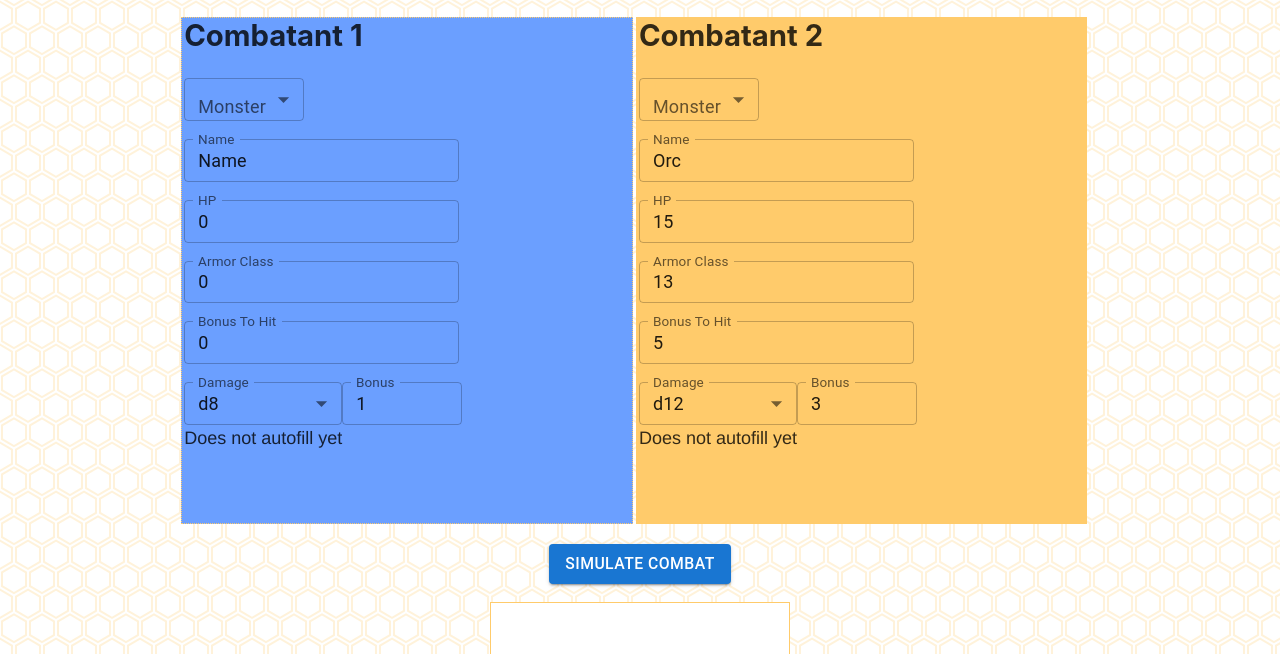
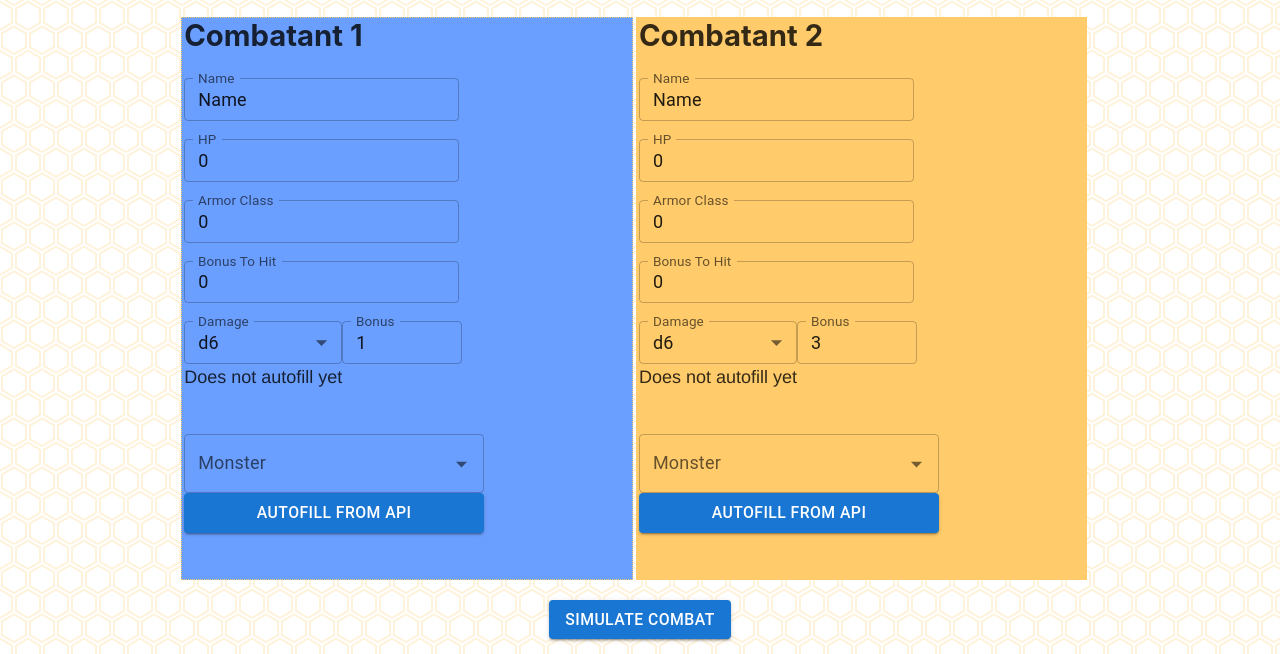
Before and after one commit to boosterlong/resume-portfolio, a Gatsby site: page /dndsim in a window 1280 px wide. Shown: the part 82-736 px from the top of the page. Built offline with nearby package versions, Linux system fonts and the light colour scheme; Gatsby itself is replaced by a stand-in of ours; no server answers.

Commit message:
Added entire list of possible monsters to autocomplete.

```diff
--- a/src/components/dndfunctions.js
+++ b/src/components/dndfunctions.js
@@ -83,6 +83,8 @@ export async function assignCombatant1Stats(link) {
   damagebonus.value = Math.floor(((jsonResult.strength - 10) / 2));
 }
 
+
+
 export async function assignCombatant2Stats(link) {
   const response = await fetch(link);
   const jsonResult = await response.json();
--- a/src/pages/dndsim.js
+++ b/src/pages/dndsim.js
@@ -7,7 +7,7 @@ import Button from '@mui/material/Button';
 import Layout from "../components/layout"
 import Seo from "../components/seo"
 import { simulate, assignCombatant1Stats, assignCombatant2Stats } from "../components/dndfunctions"
-import { MenuItem, Select } from "@mui/material";
+import { MenuItem, Select, TextField, Autocomplete } from "@mui/material";
 
 
 export default function SecondPage() {
@@ -16,29 +16,41 @@ export default function SecondPage() {
   const [monster1, setMonster1] = React.useState('')
 
   const pickMonster1 = (event) => {
-    setMonster1(event.target.value);
-    const target = `https://www.dnd5eapi.co/api/monsters/${event.target.value}`
+    setMonster1(event);
+    const target = `https://www.dnd5eapi.co/api/monsters/${event.value}`
     assignCombatant1Stats(target)
   }
 
   const [monster2, setMonster2] = React.useState('')
 
   const pickMonster2 = (event) => {
-    setMonster2(event.target.value);
-    const target = `https://www.dnd5eapi.co/api/monsters/${event.target.value}`
+    setMonster2(event);
+    const target = `https://www.dnd5eapi.co/api/monsters/${event.value}`
     assignCombatant2Stats(target)
   }
 
-  const [dice1, setDice1] = React.useState(8);
+  const [dice1, setDice1] = React.useState(6);
 
   const handleChange = (event) => {
     setDice1(event.target.value);
   };
-  const [dice2, setDice2] = React.useState(12);
+  const [dice2, setDice2] = React.useState(6);
 
   const handleChange2 = (event) => {
     setDice2(event.target.value);
   };
+
+  var monsterList = [];
+
+  async function getMonsterList() {
+    const response = await fetch(`https://www.dnd5eapi.co/api/monsters/`);
+    const jsonResult = await response.json();
+    for (let i = 0; i < jsonResult.results.length; i++) {
+      monsterList.push(jsonResult.results[i].index)
+    }
+  }
+
+  getMonsterList()
 
 
   return (
@@ -49,26 +61,6 @@ export default function SecondPage() {
         <div className="column" style={{backgroundColor:'#6B9FFF'}}>
           <h2>Combatant 1</h2>
           <form>
-            <FormControl sx={{ minWidth: 120 }} style={{marginBottom:'1rem'}}>
-              <InputLabel htmlFor="Monster1">
-                Monster
-              </InputLabel>
-              <Select
-              labelId="Monster1"
-              value={monster1}
-              label="Monster"
-              onChange={pickMonster1}
-              size="small"
-              id="Monster1"
-              >
-              <MenuItem value={'guard'}>Guard</MenuItem>
-              <MenuItem value={'orc'}>Orc</MenuItem>
-              <MenuItem value={'adult-red-dragon'}>Adult Red Dragon</MenuItem>
-              <MenuItem value={'cultist'}>Cultist</MenuItem>
-              <MenuItem value={'bandit'}>Bandit</MenuItem>
-              </Select>
-            </FormControl>
-            <br />
             <FormControl style={{marginBottom:'1rem'}}>
               <InputLabel
                 htmlFor="combatant1">
@@ -156,6 +148,18 @@ export default function SecondPage() {
                 defaultValue="1"
                 size="small" />
             </FormControl>
+            <br />
+            <FormControl style={{marginBottom:'1rem'}}>
+            <Autocomplete
+              id="monster1"
+              options={monsterList}
+              sx={{ width: 300 }}
+              renderInput={(params) => <TextField {...params} label="Monster" />}
+            />
+            <Button variant="contained" onClick={() => pickMonster1(document.getElementById('monster1'))}>
+              Autofill from API
+            </Button>
+            </FormControl>
           </form>
         </div>
 
@@ -164,26 +168,6 @@ export default function SecondPage() {
       <div className="column" style={{backgroundColor:'#FFCB6B'}}>
         <h2>Combatant 2</h2>
         <form>
-          <FormControl sx={{ minWidth: 120 }} style={{marginBottom:'1rem'}}>
-              <InputLabel htmlFor="Monster2">
-                Monster
-              </InputLabel>
-              <Select
-              labelId="Monster2"
-              value={monster2}
-              label="Monster"
-              onChange={pickMonster2}
-              size="small"
-              id="Monster1"
-              >
-              <MenuItem value={'guard'}>Guard</MenuItem>
-              <MenuItem value={'orc'}>Orc</MenuItem>
-              <MenuItem value={'adult-red-dragon'}>Adult Red Dragon</MenuItem>
-              <MenuItem value={'cultist'}>Cultist</MenuItem>
-              <MenuItem value={'bandit'}>Bandit</MenuItem>
-              </Select>
-            </FormControl>
-            <br />
             <FormControl style={{marginBottom:'1rem'}}>
               <InputLabel
                 htmlFor="combatant2">
@@ -193,7 +177,7 @@ export default function SecondPage() {
                 label="Name"
                 id="combatant2"
                 name="combatant2"
-                defaultValue="Orc"
+                defaultValue="Name"
                 size="small"
               />
             </FormControl>
@@ -207,7 +191,7 @@ export default function SecondPage() {
                 type="number"
                 id="combatant2hp"
                 name="combatant2hp"
-                defaultValue="15"
+                defaultValue="0"
                 size="small"/>
             </FormControl>
             <br />
@@ -221,7 +205,7 @@ export default function SecondPage() {
                 type="number"
                 id="combatant2ac"
                 name="combatant2ac"
-                defaultValue="13"
+                defaultValue="0"
                 size="small"/>
             </FormControl>
             <br />
@@ -234,7 +218,7 @@ export default function SecondPage() {
                 type="number"
                 id="combatant2bab"
                 name="combatant2bab"
-                defaultValue="5"
+                defaultValue="0"
                 size="small" />
             </FormControl>
             <br />
@@ -270,6 +254,18 @@ export default function SecondPage() {
                 defaultValue="3"
                 size="small" />
             </FormControl>
+            <br />
+            <FormControl style={{marginBottom:'1rem'}}>
+            <Autocomplete
+              id="monster2"
+              options={monsterList}
+              sx={{ width: 300 }}
+              renderInput={(params) => <TextField {...params} label="Monster" />}
+            />
+            <Button variant="contained" onClick={() => pickMonster2(document.getElementById('monster2'))}>
+              Autofill from API
+            </Button>
+            </FormControl>
           </form>
       </div>
     </div>
```
